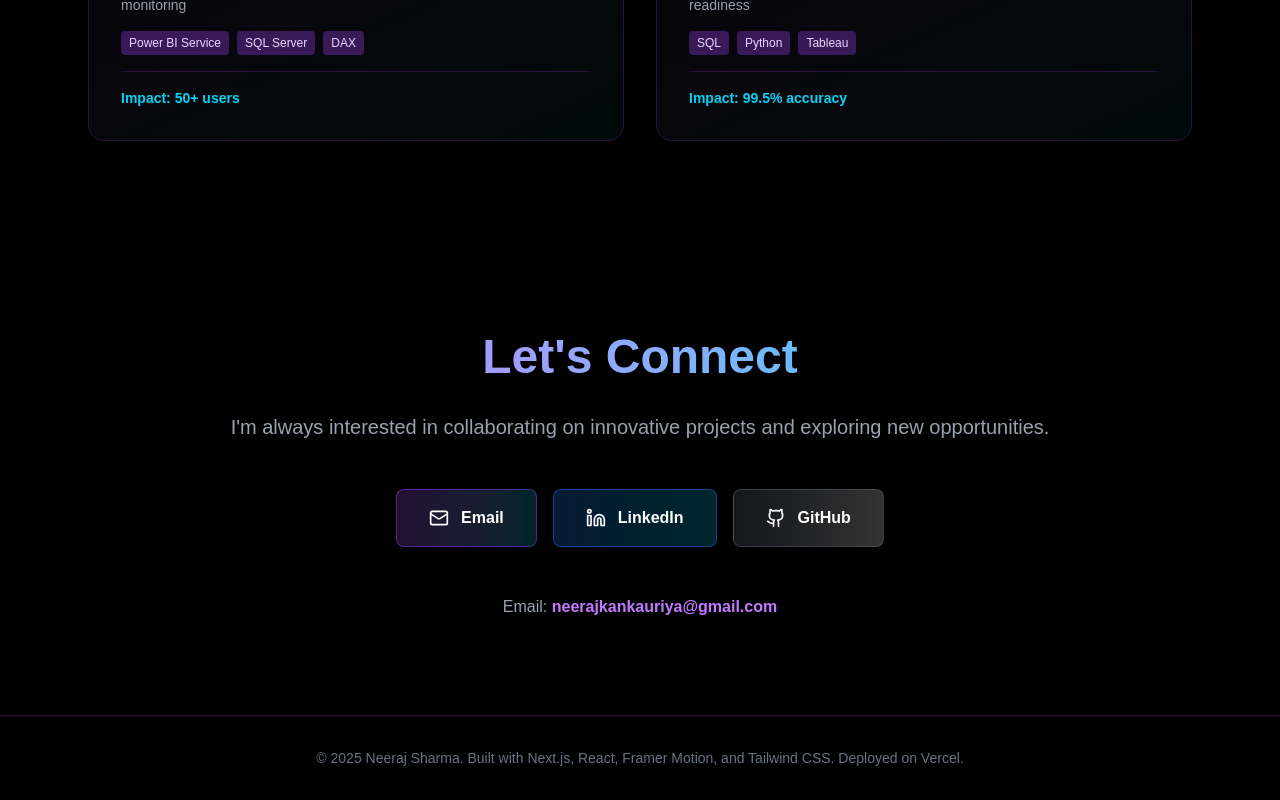
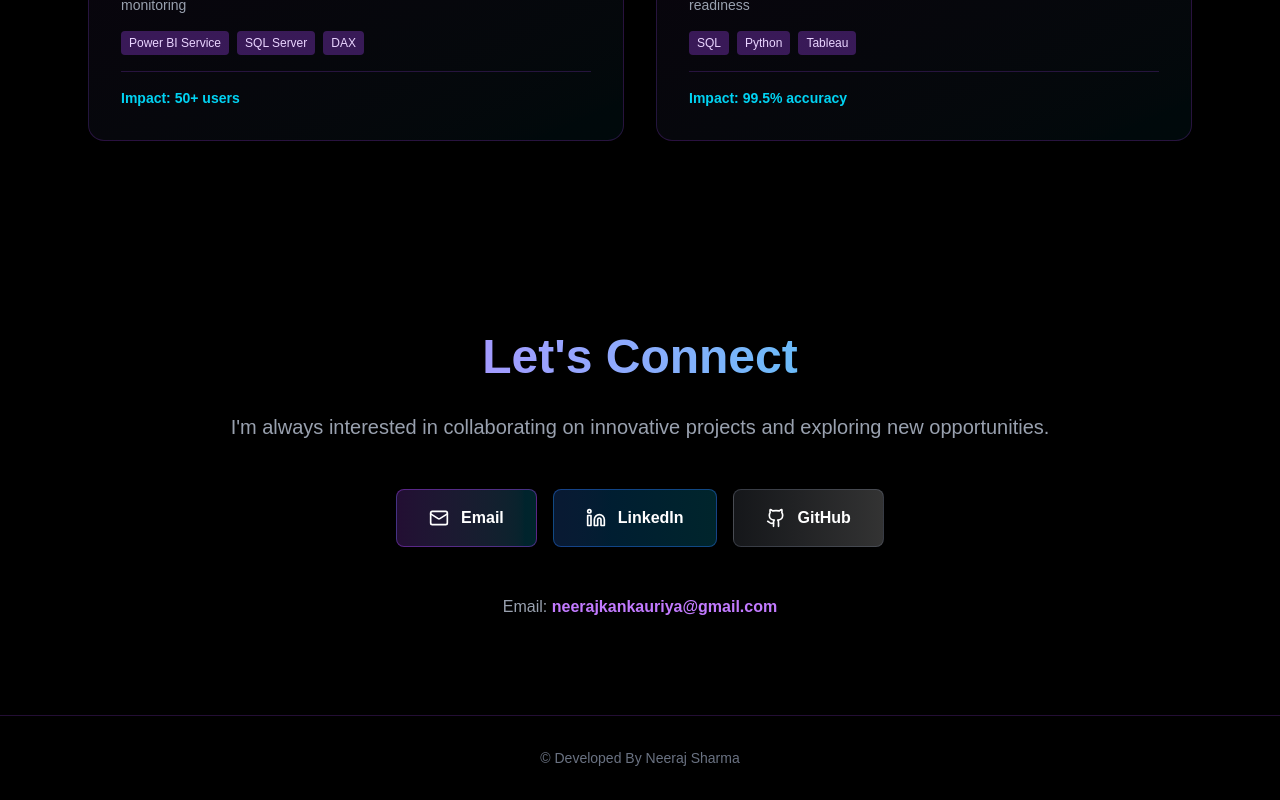
Before and after one commit to neeraj7895/neeraj-portfolio, a Next.js app: page / in a window 1280 px wide. Shown: the part 3155-3955 px from the top of the page. Built offline with nearby package versions, Linux system fonts and the light colour scheme.

Commit message:
Updated portfolio content

```diff
--- a/app/page.tsx
+++ b/app/page.tsx
@@ -445,7 +445,7 @@ export default function Home() {
       {/* FOOTER */}
       <footer className="relative border-t border-purple-500/20 py-8 px-6 bg-black/50">
         <div className="max-w-6xl mx-auto text-center text-gray-500 text-sm">
-          <p>© 2025 Neeraj Sharma. Built with Next.js, React, Framer Motion, and Tailwind CSS. Deployed on Vercel.</p>
+          <p>© Developed By Neeraj Sharma</p>
         </div>
       </footer>
 
```
